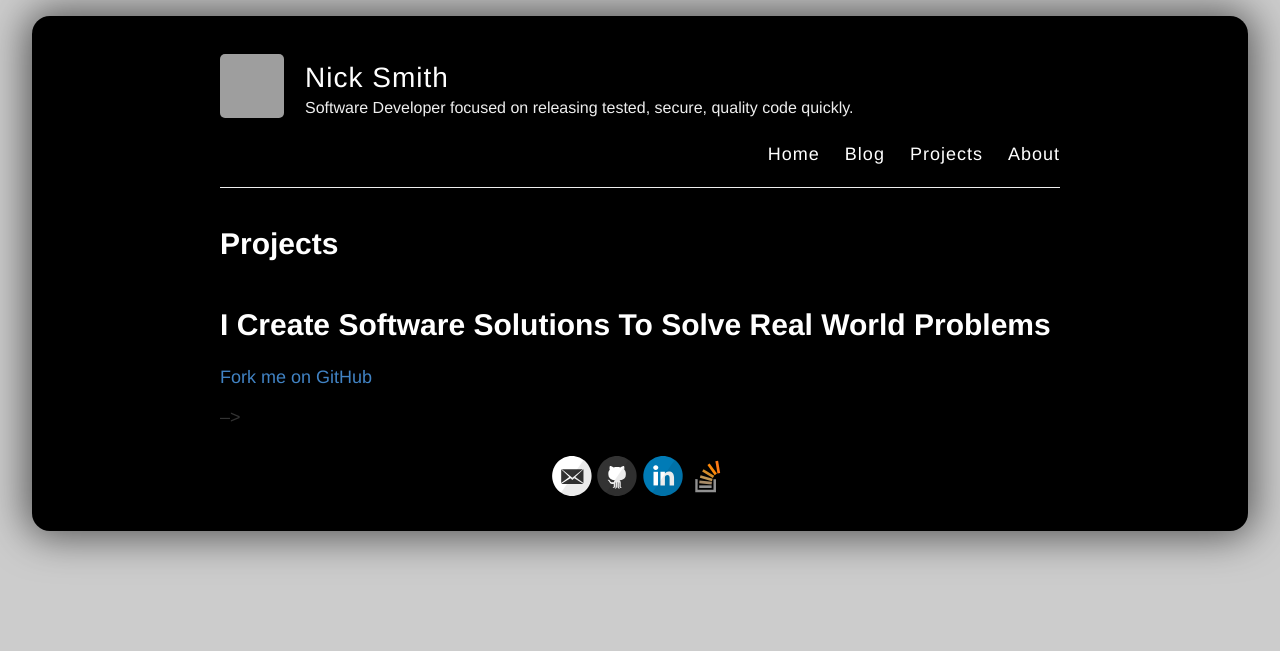
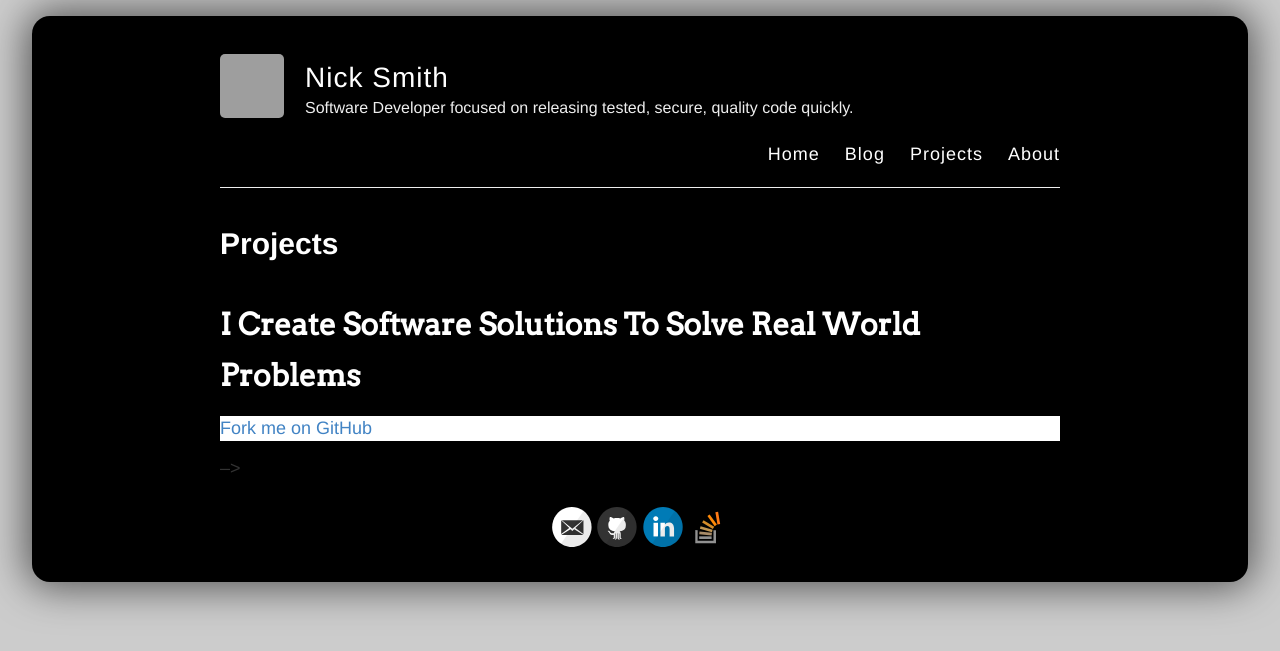
Before and after one commit to clickthisnick/clickthisnick.github.io, a Jekyll site: the page built from projects.md, in a window 1280 px wide. Shown: the top 651 px of the page. Built offline with Jekyll 4.4.1, drawn with Linux system fonts in a browser that asks for light colours; nearby versions of some CDN libraries; library files that are not in the unit come from our copies; grey boxes are pictures that could not be loaded.

Commit message:
Chore - Add title back in

```diff
--- a/index.html
+++ b/index.html
@@ -11,7 +11,7 @@ title:
   <body>
 
     <div class="row">
-      <div class="col-lg-12 text-center">
+      <div class="col-lg-12 text-center title">
         <h1>
           I Know Software. How Can I Help You?
         </h1>
--- a/style.scss
+++ b/style.scss
@@ -51,19 +51,19 @@ body {
     padding: 1em 1em 1em 1em;
 }
 
-// .title{
-//     font-family: 'Arvo', serif;
-//     color:white;
-// }
-//
-// .white-row{
-//     background-color: white;
-// }
-//
-// .black-row{
-//     background-color: black;
-//     height:10px;
-// }
+.title{
+    font-family: 'Arvo', serif;
+    color:white;
+}
+
+.white-row{
+    background-color: white;
+}
+
+.black-row{
+    background-color: black;
+    height:10px;
+}
 
 .container {
   margin: 0 auto;
```
